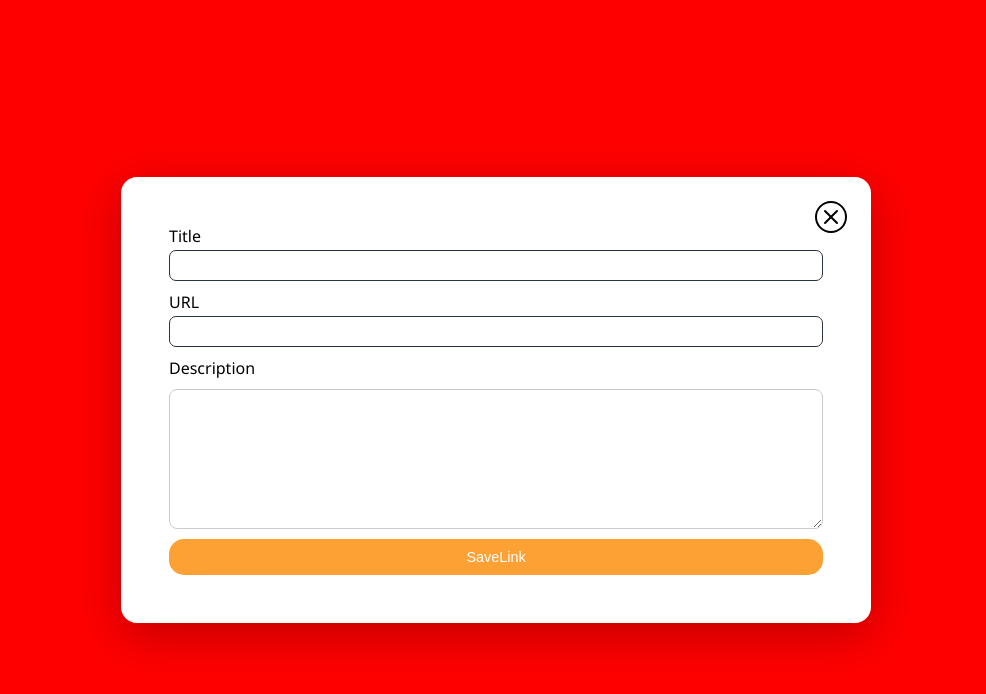
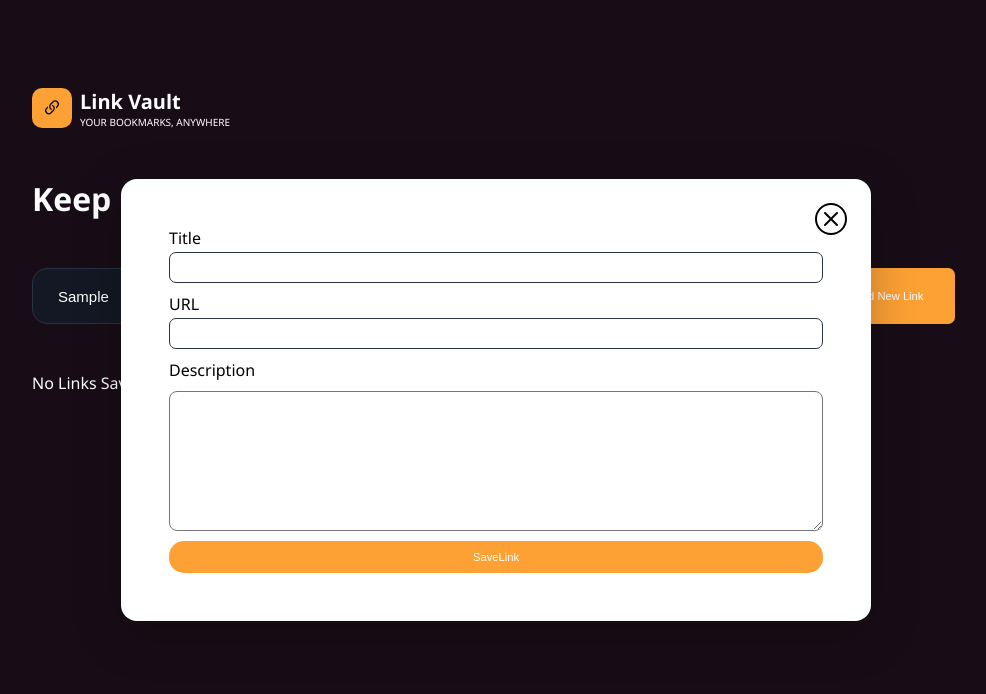
Before and after one commit to Samukelokhathi/Links-Vault-React-Ts, a React (Vite) app: page / in a window 1280 px wide. Both pictures are taken after typing "Sample" into the empty fields and a click on the button "Add New Link". Shown: the top 694 px of the page, without its empty margins (144-1130 px from the left). Built offline with nearby package versions, Linux system fonts and the light colour scheme.

Commit message:
remove border color

```diff
--- a/src/Components/Button/Button.module.css
+++ b/src/Components/Button/Button.module.css
@@ -1,10 +1,12 @@
-.globalBtn{
+.globalBtn {
     border-radius: 15px;
     font-size: 1rem;
     padding: 0.6rem 2rem;
     font-weight: 400;
-    font-size: 0.9rem;
-    background:#FDA134 ;
+    font-size: 0.7rem;
+    border-radius: 15px;
+    border: 1px solid #2B3342;
+    background: #FDA134;
     border: none;
     color: white;
     cursor: pointer;
@@ -12,6 +14,6 @@
 }
 
 .globalBtn:hover {
-    background:rgb(8, 126, 20) ;
+    background: rgb(8, 126, 20);
     box-shadow: 0 0 25px rgb(8, 160, 23);
 }
--- a/src/Components/LinkCard/LinkCard.module.css
+++ b/src/Components/LinkCard/LinkCard.module.css
@@ -1,20 +1,19 @@
-.link-card{
+.link-card {
     width: 20%;
     height: 50%;
-    border: 2px dotted green;
     display: flex;
     justify-content: space-evenly;
     align-items: center;
     flex-direction: column;
 }
 
-.text-container{
+.text-container {
     display: flex;
     gap: 1rem;
     flex-direction: column;
 }
 
-.btns-container{
+.btns-container {
     display: flex;
     gap: 5px;
 }
--- a/src/Components/Main/Main.module.css
+++ b/src/Components/Main/Main.module.css
@@ -1,7 +1,6 @@
 .main-container {
     width: 80vw;
     height: 90vh;
-    border: 2px solid red;
     padding: 3rem;
     display: flex;
     flex-direction: column;
@@ -36,7 +35,6 @@
 .display-cards {
     width: 95%;
     height: 100%;
-    border: 2px solid blue;
     display: flex;
     gap: 30px;
 }
--- a/src/Components/OverlayModal/Modal.module.css
+++ b/src/Components/OverlayModal/Modal.module.css
@@ -13,7 +13,7 @@ dialog {
   display: flex;
   align-items: center;
   justify-content: center;
-  background-color: red;
+  /* background-color: red; */
 }
 
 
@@ -46,7 +46,6 @@ dialog {
 .modal-child textarea {
   min-height: 140px;
   padding: 16px;
-  border: 1px solid #ccc;
   border-radius: 8px;
   font-family: inherit;
   font-size: 16px;
```
Also changed, not shown: src/Components/Main/Main.tsx (line endings or trailing spaces).
